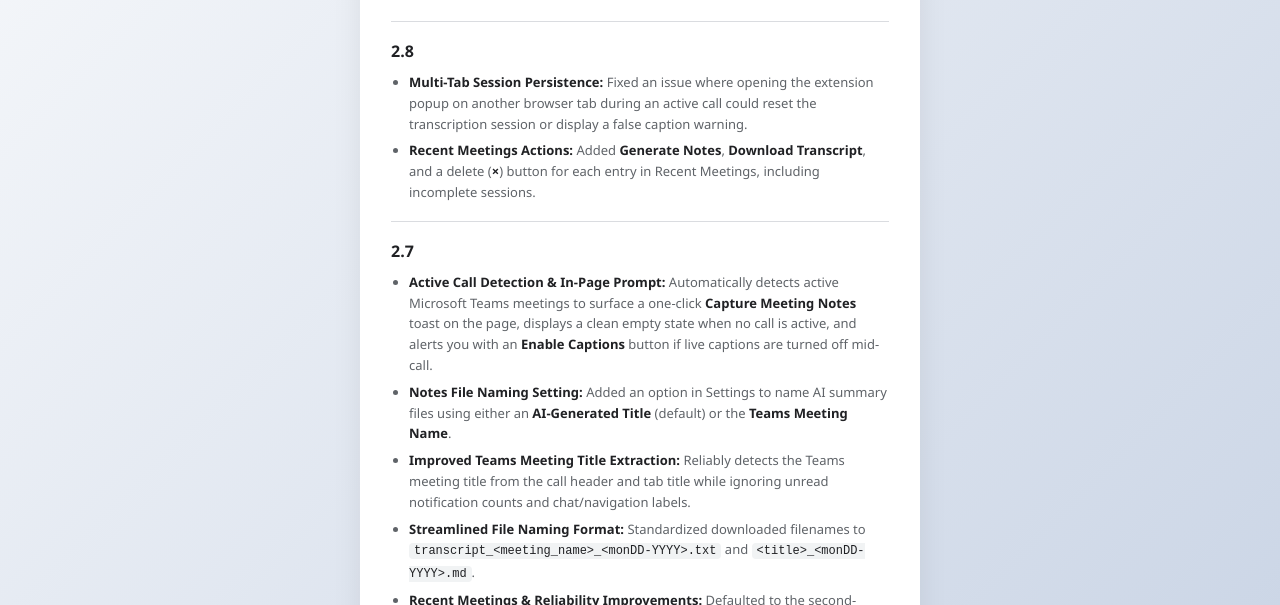
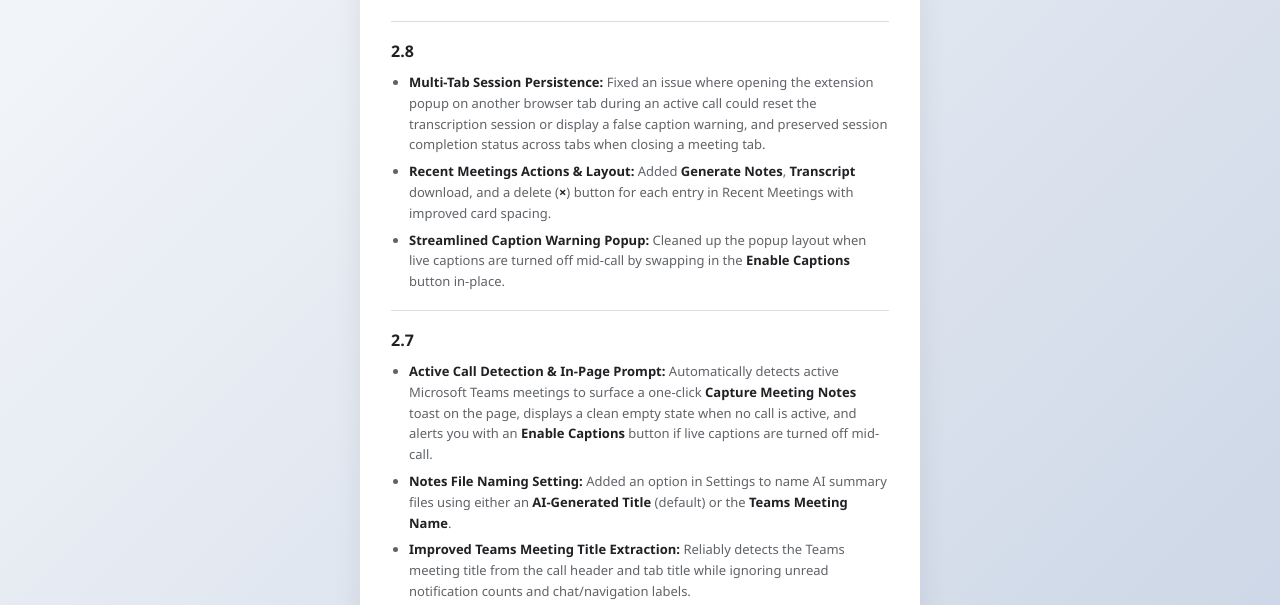
Before and after one commit to abdale/mast-chrome-extension, a browser extension: page mast-extension/release-notes.html in a window 1280 px wide. Shown: the part 129-734 px from the top of the page. Drawn offline with Linux system fonts and the light colour scheme.

```diff
--- a/mast-extension/release-notes.html
+++ b/mast-extension/release-notes.html
@@ -121,8 +121,9 @@
     <div class="version-block">
       <div class="version-title">2.8</div>
       <ul>
-        <li><strong>Multi-Tab Session Persistence:</strong> Fixed an issue where opening the extension popup on another browser tab during an active call could reset the transcription session or display a false caption warning.</li>
-        <li><strong>Recent Meetings Actions:</strong> Added <strong>Generate Notes</strong>, <strong>Download Transcript</strong>, and a delete (<strong>&times;</strong>) button for each entry in Recent Meetings, including incomplete sessions.</li>
+        <li><strong>Multi-Tab Session Persistence:</strong> Fixed an issue where opening the extension popup on another browser tab during an active call could reset the transcription session or display a false caption warning, and preserved session completion status across tabs when closing a meeting tab.</li>
+        <li><strong>Recent Meetings Actions &amp; Layout:</strong> Added <strong>Generate Notes</strong>, <strong>Transcript</strong> download, and a delete (<strong>&times;</strong>) button for each entry in Recent Meetings with improved card spacing.</li>
+        <li><strong>Streamlined Caption Warning Popup:</strong> Cleaned up the popup layout when live captions are turned off mid-call by swapping in the <strong>Enable Captions</strong> button in-place.</li>
       </ul>
     </div>
 
```
Also changed, not shown: mast-extension/popup.html (+1 -2 lines), mast-extension/icons/icon128.png, mast-extension/icons/icon16.png, mast-extension/icons/icon48.png, mast-extension/manifest.json.
